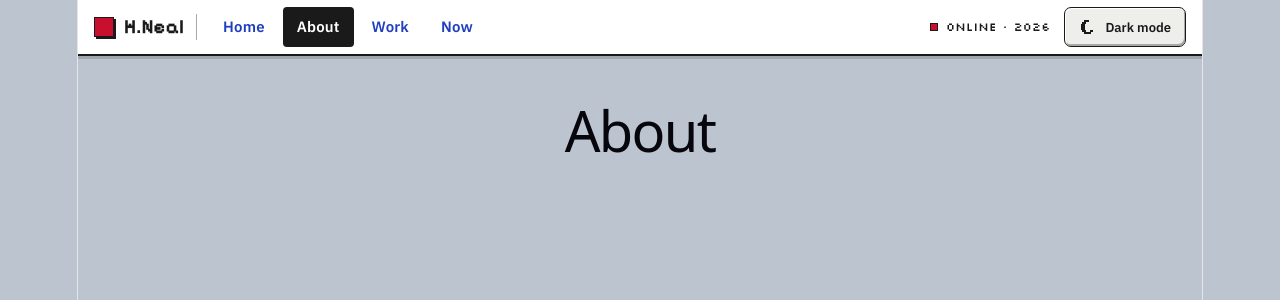
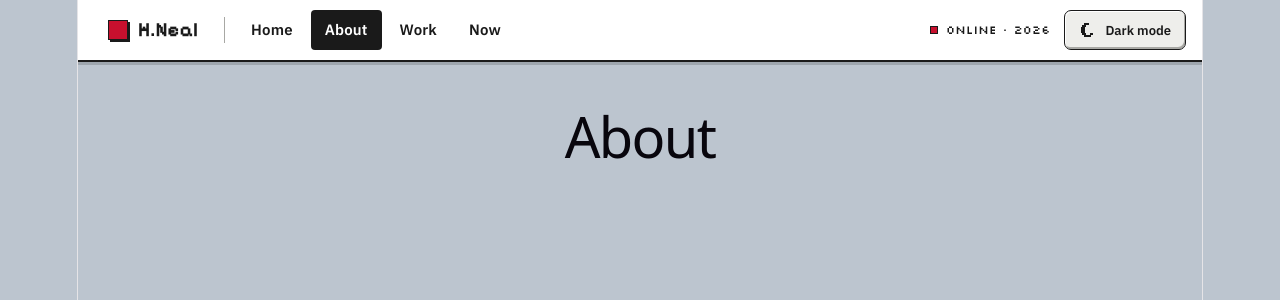
Before and after one commit to hannahmneal/portfolio, a React (Vite) app in the folder frontend/: page /about in a window 1280 px wide. Shown: the top 300 px of the page. Built offline with nearby package versions, Linux system fonts and the light colour scheme.

Commit message:
Nomenclature for nav is consistent; Fixed nav styling to match mockup

```diff
--- a/frontend/src/components/Nav.jsx
+++ b/frontend/src/components/Nav.jsx
@@ -11,9 +11,10 @@ const NAV_LINKS = [
 
 export default function Nav() {
   const theme = useTheme()
-  const { menuBar, link, hoverInvert, button, titleBar } = theme.custom
+  const { navBar, link, hoverInvert, button, titleBar } = theme.custom
   const accent = theme.palette.primary.main
   const text = theme.palette.text.primary
+  const boxIconShadow = navBar.boxIconShadow
 
   return (
     <Box
@@ -25,10 +26,10 @@ export default function Nav() {
         alignItems: 'center',
         gap: '4px',
         padding: '6px 16px',
-        minHeight: menuBar.minHeight,
-        bgcolor: menuBar.bg,
-        borderBottom: `2px solid ${menuBar.border}`,
-        boxShadow: menuBar.shadow,
+        minHeight: navBar.minHeight,
+        bgcolor: navBar.bg,
+        borderBottom: `2px solid ${navBar.border}`,
+        boxShadow: navBar.shadow,
       }}
     >
       <Box
@@ -44,6 +45,13 @@ export default function Nav() {
           fontSize: '20px',
           textDecoration: 'none',
           color: text,
+          padding: '9px 14px',
+          borderRadius: '4px',
+          '&:hover, &:focus-visible': {
+            bgcolor: hoverInvert.bg,
+            color: hoverInvert.text,
+            outline: 'none',
+          },
         }}
       >
         <Box
@@ -52,8 +60,8 @@ export default function Nav() {
             width: 20,
             height: 20,
             bgcolor: accent,
-            border: `1px solid ${text}`,
-            boxShadow: `2px 2px 0 ${text}`,
+            border: `1px solid ${boxIconShadow}`,
+            boxShadow: `2px 2px 0 ${boxIconShadow}`,
           }}
         />
         H.Neal
@@ -61,7 +69,7 @@ export default function Nav() {
 
       <Box
         aria-hidden="true"
-        sx={{ width: '1px', height: '26px', mx: '8px', bgcolor: menuBar.divider }}
+        sx={{ width: '1px', height: '26px', mx: '8px', bgcolor: navBar.divider }}
       />
 
       {NAV_LINKS.map(({ to, label }) => (
@@ -77,10 +85,7 @@ export default function Nav() {
             textDecoration: 'none',
             padding: '9px 14px',
             borderRadius: '4px',
-            color: link.color,
-            '&:visited': {
-              color: link.visited,
-            },
+            color: text,
             '&[aria-current="page"], &:hover, &:focus-visible': {
               bgcolor: hoverInvert.bg,
               color: hoverInvert.text,
@@ -110,7 +115,7 @@ export default function Nav() {
               width: 8,
               height: 8,
               bgcolor: accent,
-              border: `1px solid ${text}`,
+              border: `1px solid ${boxIconShadow}`,
               '@keyframes pc-blink': { '50%': { opacity: 0 } },
               animation: 'pc-blink 1s steps(1) infinite',
             }}
--- a/frontend/src/theme/createAppTheme.js
+++ b/frontend/src/theme/createAppTheme.js
@@ -19,11 +19,12 @@ const buildCustom = (mode, styles) => ({
     height: 26,
     boxSize: 13,
   },
-  menuBar: {
-    bg: styles.menuBarBg,
-    border: styles.menuBarBorder,
-    shadow: styles.menuBarShadow,
-    divider: styles.menuDivider,
+  navBar: {
+    bg: styles.navBarBg,
+    border: styles.navBarBorder,
+    shadow: styles.navBarShadow,
+    divider: styles.navDivider,
+    boxIconShadow: styles.navBarBoxIconShadow,
     minHeight: 56,
   },
   banner: {
--- a/frontend/src/theme/styles.js
+++ b/frontend/src/theme/styles.js
@@ -18,10 +18,11 @@ export const lightStyles = {
   windowShadow: 'inset 1px 1px 0 #FFFFFF, 4px 4px 0 rgba(26,26,26,0.35)',
   titleBarBg: '#E2E2DE',
   titlePinstripes: 'repeating-linear-gradient(#FFFFFF 0 1px, #9A9A96 1px 2px)',
-  menuBarBg: '#FFFFFF',
-  menuBarBorder: '#1A1A1A',
-  menuBarShadow: '0 3px 0 rgba(26,26,26,0.18)',
-  menuDivider: '#A8A8A4',
+  navBarBg: '#FFFFFF',
+  navBarBorder: '#1A1A1A',
+  navBarShadow: '0 3px 0 rgba(26,26,26,0.18)',
+  navDivider: '#A8A8A4',
+  navBarBoxIconShadow: '#1A1A1A',
   bannerBg: '#1A1A1A',
   bannerText: '#D9D9D4',
   buttonBg: '#EEEEEB',
@@ -52,8 +53,9 @@ export const darkStyles = {
   titleBarBg: '#1F232A',
   titleText: '#C9CDD3',
   titlePinstripes: 'repeating-linear-gradient(#2E333B 0 1px, #191C22 1px 2px)',
-  menuBarBg: '#1B1F26',
-  menuDivider: '#3A4048',
+  navBarBg: '#1B1F26',
+  navDivider: '#3A4048',
+  navBarBoxIconShadow: '#1A1A1A',
   bannerBg: '#0B0D10',
   bannerText: '#8E959D',
   buttonBg: '#2A2F37',
```
Also changed, not shown: 1 other file (tests, documents, lock files or other folders).
